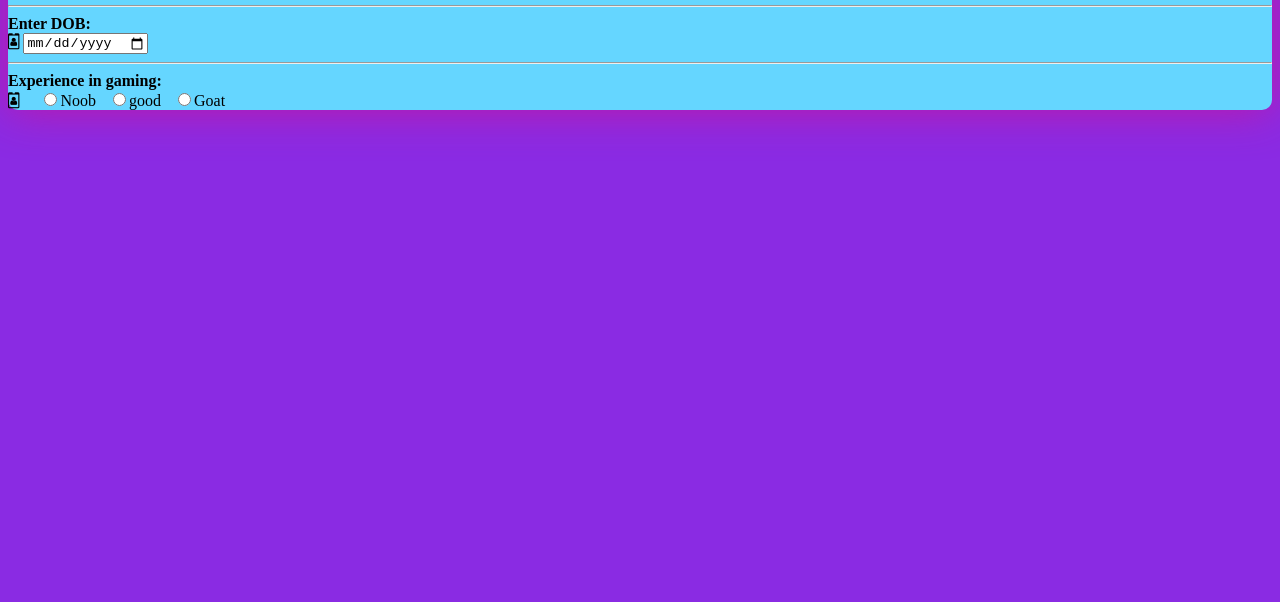
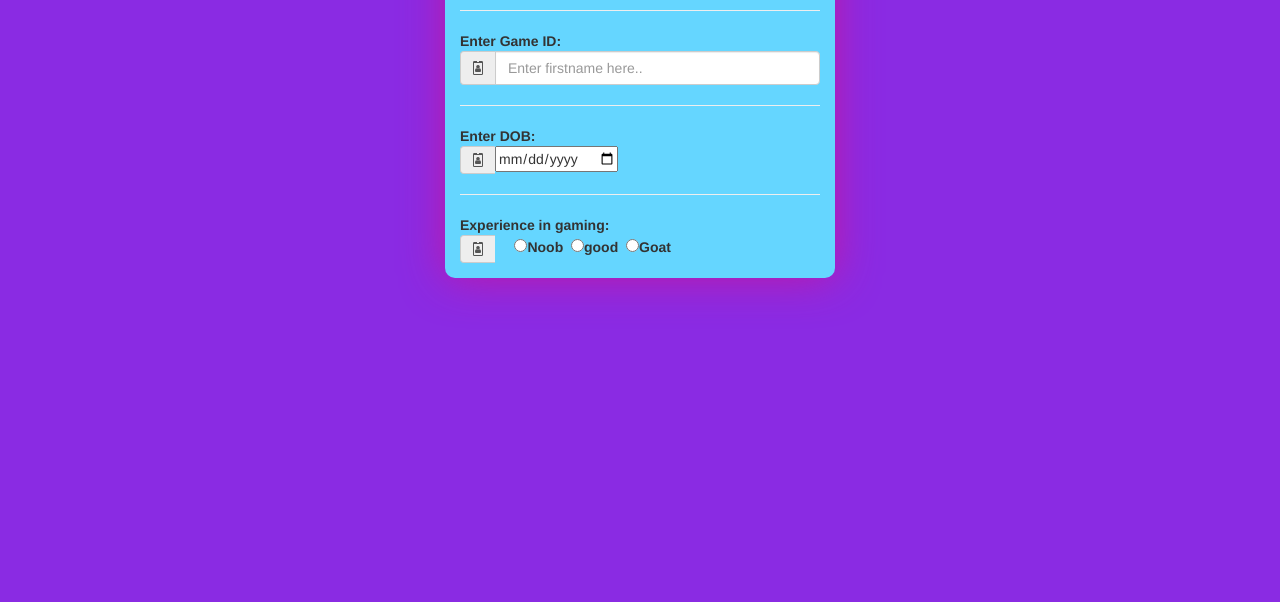
Before and after one commit to KhushSoni180204/form-khush, a plain HTML site: page index.html in a window 1280 px wide. Shown: the part 198-800 px from the top of the page. Drawn offline with Linux system fonts and the light colour scheme; the site is published under a folder, as on GitHub Pages, so addresses that start at the root find nothing.

Commit message:
Update index.html

```diff
--- a/index.html
+++ b/index.html
@@ -5,7 +5,7 @@
     <title>Bootstrap</title>
     <link rel="stylesheet" type="text/css"
         href="https://cdnjs.cloudflare.com/ajax/libs/font-awesome/4.7.0/css/font-awesome.min.css" />
-    <link href="/bootstrap/bootstrap.css" type="text/css" rel="stylesheet" />
+    <link href="bootstrap/bootstrap.css" type="text/css" rel="stylesheet" />
     <style>
         body {
             background-color: rgb(138, 43, 227);
```
